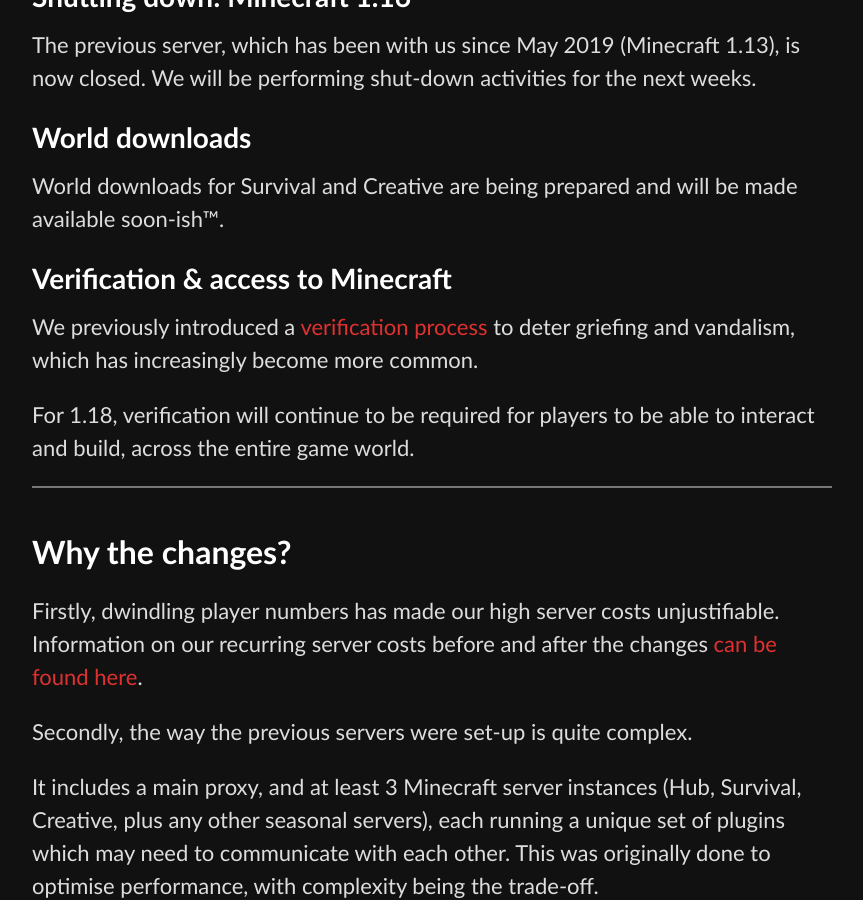
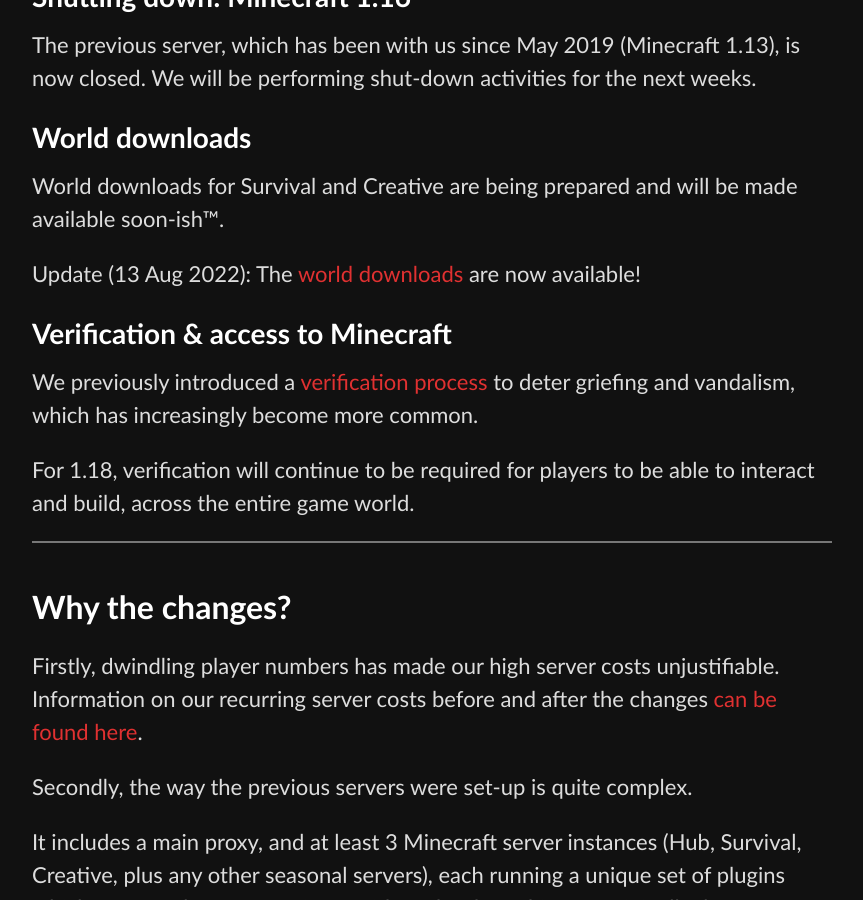
Before and after one commit to N3FS/N3FS-website, a Jekyll site: the page built from _posts/2022-03-27-minecraft-1.18-update.md, in a window 1280 px wide and 900 px high, scrolled down 1070 px. Shown: the whole window, without its empty margins (208-1071 px from the left). Built offline with Jekyll 4.4.1, drawn with Linux system fonts in a browser that asks for light colours.

Commit message:
Update 2022-03-27 post

```diff
--- a/_posts/2022-03-27-minecraft-1.18-update.md
+++ b/_posts/2022-03-27-minecraft-1.18-update.md
@@ -37,6 +37,8 @@
 
 World downloads for Survival and Creative are being prepared and will be made available soon-ish&trade;.
 
+Update (13 Aug 2022): The [world downloads](/news/2022/08/world-downloads-2022) are now available!
+
 ### Verification & access to Minecraft
 
 We previously introduced a [verification process](/verify) to deter griefing and vandalism, which has increasingly become more common.
```
